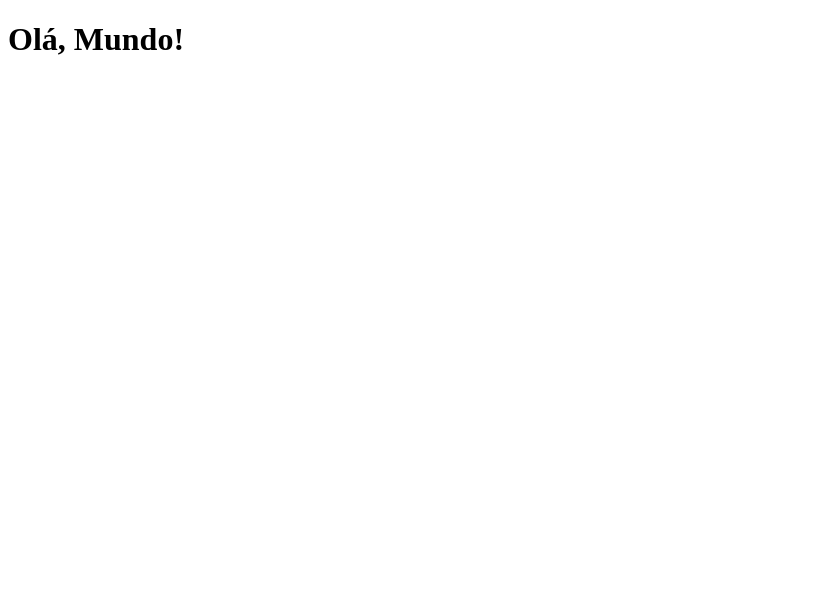
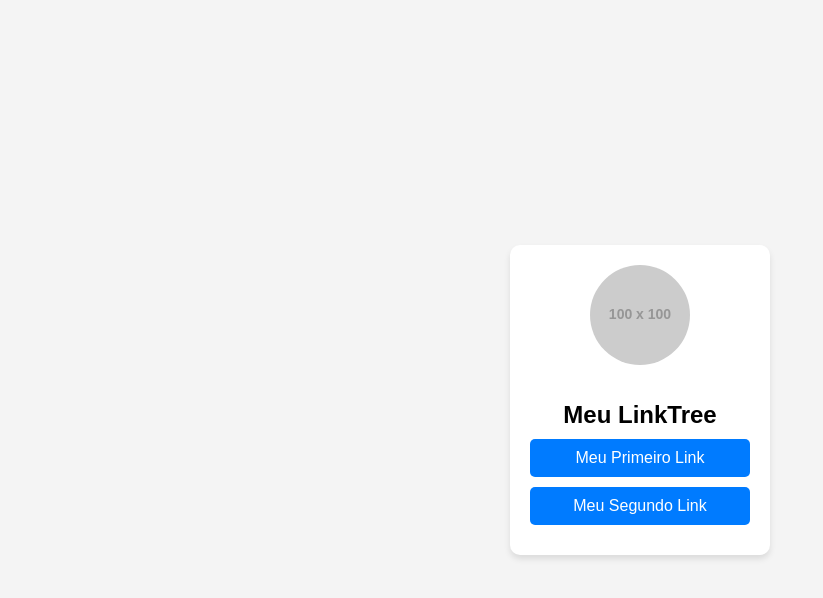
Before and after one commit to Tozesantos/RitinhaYoutuber, a plain HTML site: page index.html in a window 1280 px wide. Shown: the whole page, without its empty margins (0-823 px from the left). Drawn offline with Linux system fonts and the light colour scheme; placeholder pictures from the web are drawn by us.

Commit message:
Update index.html

```diff
--- a/index.html
+++ b/index.html
@@ -3,9 +3,60 @@
 <head>
     <meta charset="UTF-8">
     <meta name="viewport" content="width=device-width, initial-scale=1.0">
-    <title>Olá, Mundo!</title>
+    <title>Meu LinkTree</title>
+    <style>
+        body {
+            font-family: Arial, sans-serif;
+            display: flex;
+            flex-direction: column;
+            align-items: center;
+            justify-content: center;
+            height: 100vh;
+            background-color: #f4f4f4;
+            margin: 0;
+        }
+        .container {
+            text-align: center;
+            background: white;
+            padding: 20px;
+            border-radius: 10px;
+            box-shadow: 0px 4px 6px rgba(0, 0, 0, 0.1);
+        }
+        .profile-pic {
+            width: 100px;
+            height: 100px;
+            border-radius: 50%;
+            object-fit: cover;
+            margin-bottom: 15px;
+        }
+        h1 {
+            font-size: 24px;
+            margin-bottom: 10px;
+        }
+        .link {
+            display: block;
+            width: 200px;
+            padding: 10px;
+            margin: 10px auto;
+            text-decoration: none;
+            color: white;
+            background-color: #007bff;
+            border-radius: 5px;
+            transition: 0.3s;
+        }
+        .link:hover {
+            background-color: #0056b3;
+        }
+    </style>
 </head>
 <body>
-    <h1>Olá, Mundo!</h1>
+
+    <div class="container">
+        <img src="https://via.placeholder.com/100" alt="Foto de Perfil" class="profile-pic">
+        <h1>Meu LinkTree</h1>
+        <a href="https://www.exemplo1.com" class="link" target="_blank">Meu Primeiro Link</a>
+        <a href="https://www.exemplo2.com" class="link" target="_blank">Meu Segundo Link</a>
+    </div>
+
 </body>
 </html>
```
